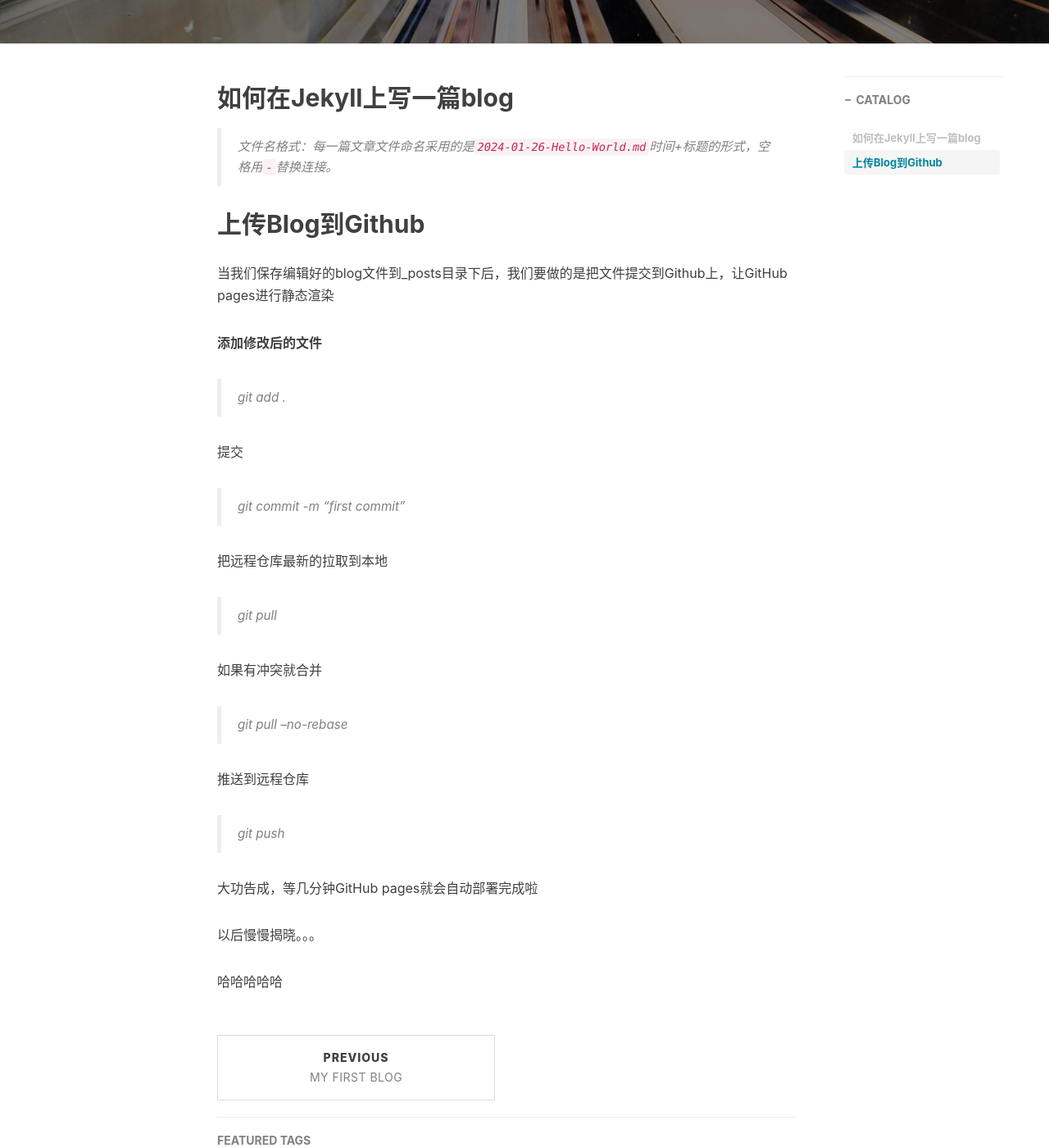
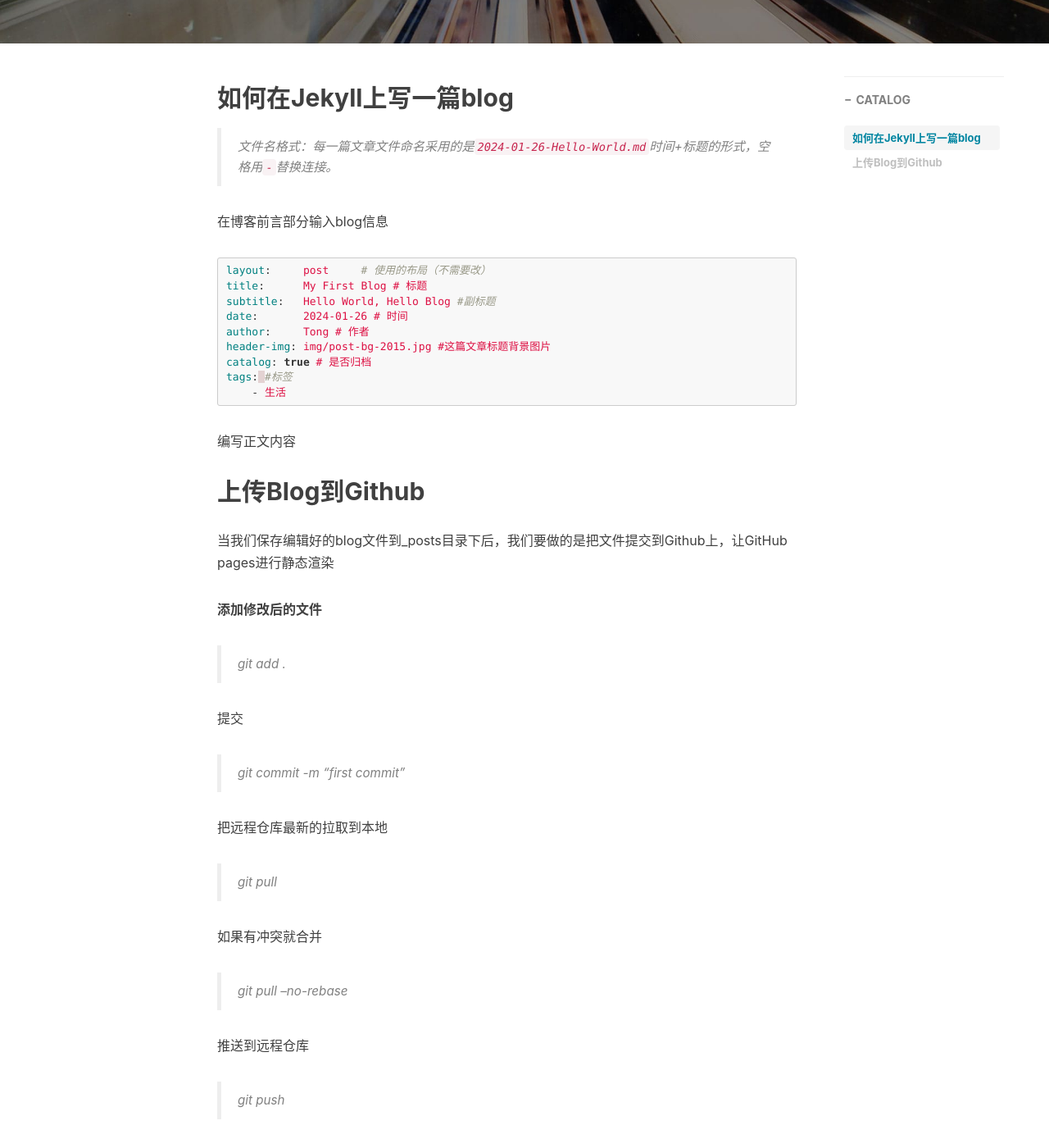
Before and after one commit to tongyongtao/tongyongtao.github.io, a Jekyll site: the page built from _posts/2024-01-26-如何在Jekyll上写一篇blog.md, in a window 1280 px wide and 1400 px high, scrolled down 470 px. Shown: the whole window at 82% size. Built offline with Jekyll 4.4.1, drawn with Linux system fonts in a browser that asks for light colours; nearby versions of some CDN libraries; comment, search, counter and statistics services are not loaded; some of the changed text lies outside the part shown.

Commit message:
add new blog

`````diff
--- a/_config.yml
+++ b/_config.yml
@@ -102,7 +102,7 @@ friends: [
         title: "Spring",
         href: "https://spring.io"
     },{
-        title: "Apple Developer",
+        title: "Mybatis",
         href: "https://blog.mybatis.org/"
     }
 ]
--- a/_posts/2024-01-26-如何在Jekyll上写一篇blog.md
+++ b/_posts/2024-01-26-如何在Jekyll上写一篇blog.md
@@ -14,6 +14,24 @@ tags:								#标签
 >文件名格式：每一篇文章文件命名采用的是`2024-01-26-Hello-World.md`时间+标题的形式，空格用`-`替换连接。
 
 
+
+在博客前言部分输入blog信息
+
+````yaml
+layout:     post   				    # 使用的布局（不需要改）
+title:      My First Blog 				# 标题
+subtitle:   Hello World, Hello Blog #副标题
+date:       2024-01-26 				# 时间
+author:     Tong 						# 作者
+header-img: img/post-bg-2015.jpg 	#这篇文章标题背景图片
+catalog: true 						# 是否归档
+tags:								#标签
+    - 生活
+````
+
+
+
+编写正文内容
 
 
 
`````
Also changed, not shown: _posts/2024-01-28-MarkDown语法详解.md (added, +198 -0 lines), 1 other file.
